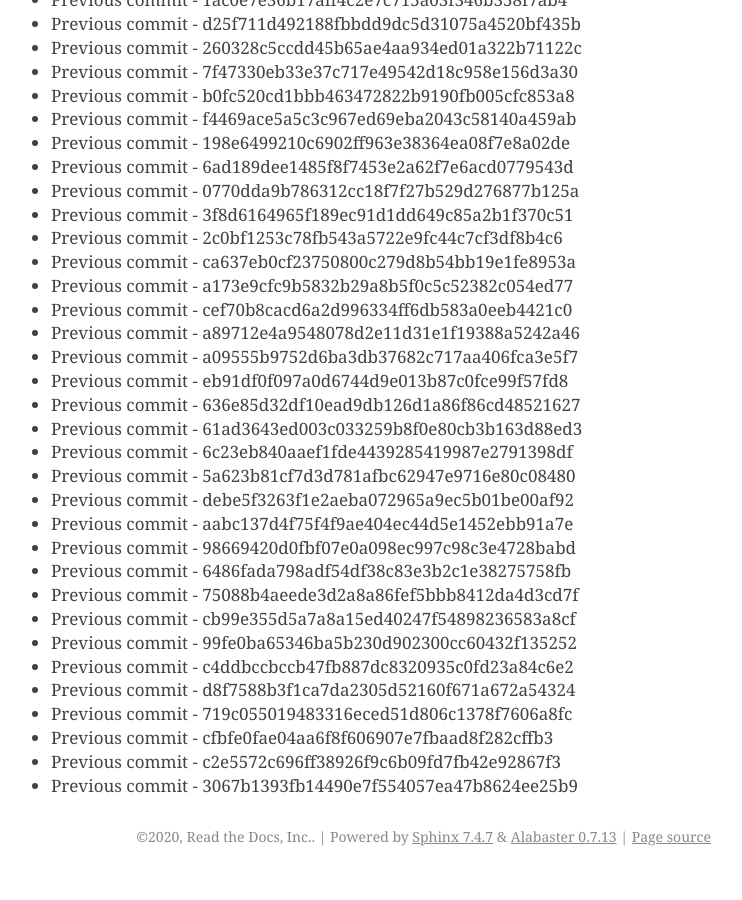
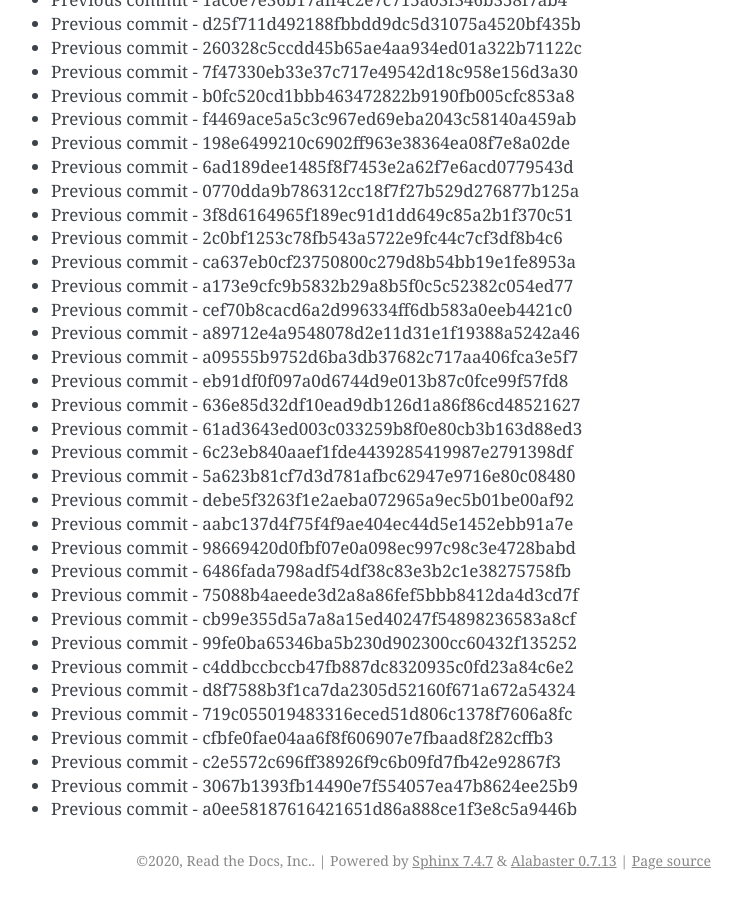
Before and after one commit to readthedocs/rtd-git-stresstest, a Sphinx documentation site: the page built from docs/updates.rst, in a window 1280 px wide and 900 px high, scrolled down 90536 px. Shown: the whole window, without its empty margins (399-1141 px from the left). Built offline with Sphinx 7.4.7, drawn with Linux system fonts in a browser that asks for light colours; before the commit the page ends 91412 px from its top, so only the background shows below that.

Commit message:
Generating commit from previous: a0ee58187616421651d86a888ce1f3e8c5a9446b

```diff
--- a/docs/updates.rst
+++ b/docs/updates.rst
@@ -3836,3 +3836,4 @@ It can be tested for any performance characteristics.
 * Previous commit - cfbfe0fae04aa6f8f606907e7fbaad8f282cffb3
 * Previous commit - c2e5572c696ff38926f9c6b09fd7fb42e92867f3
 * Previous commit - 3067b1393fb14490e7f554057ea47b8624ee25b9
+* Previous commit - a0ee58187616421651d86a888ce1f3e8c5a9446b
```
